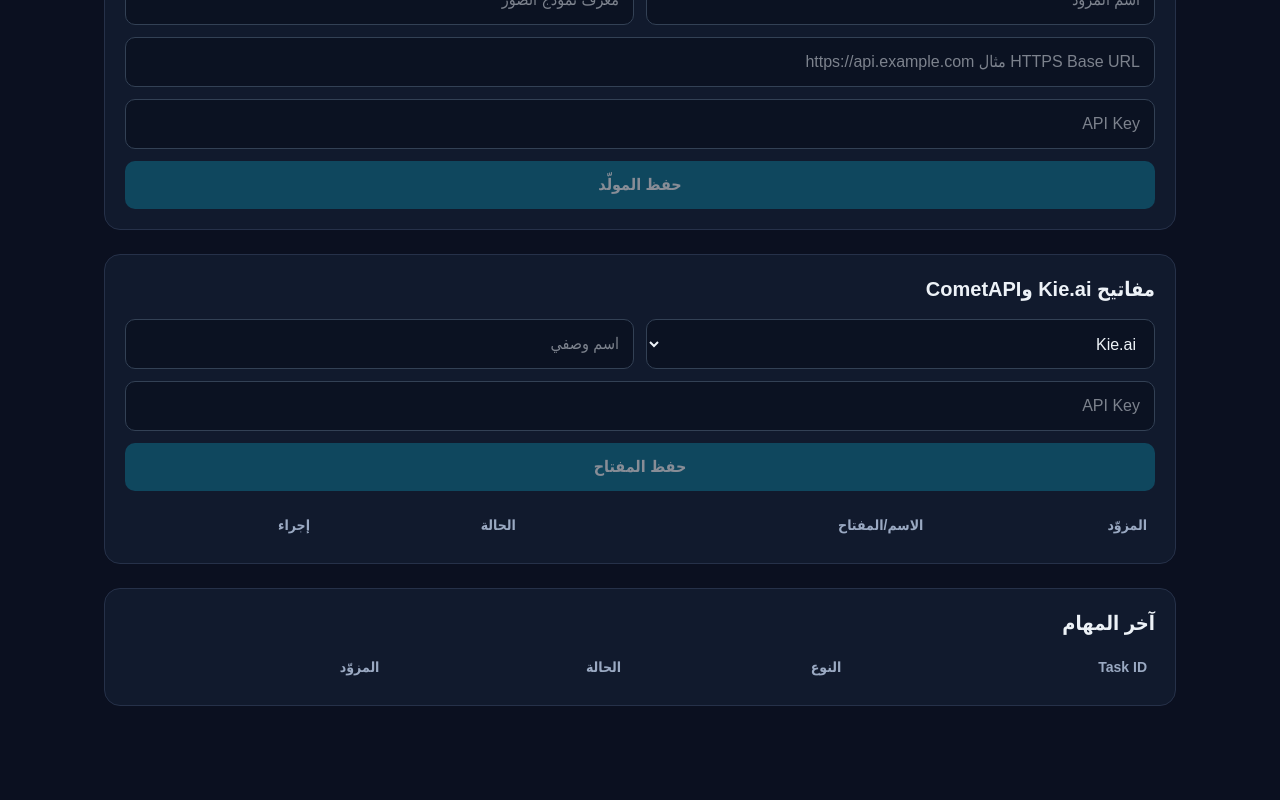
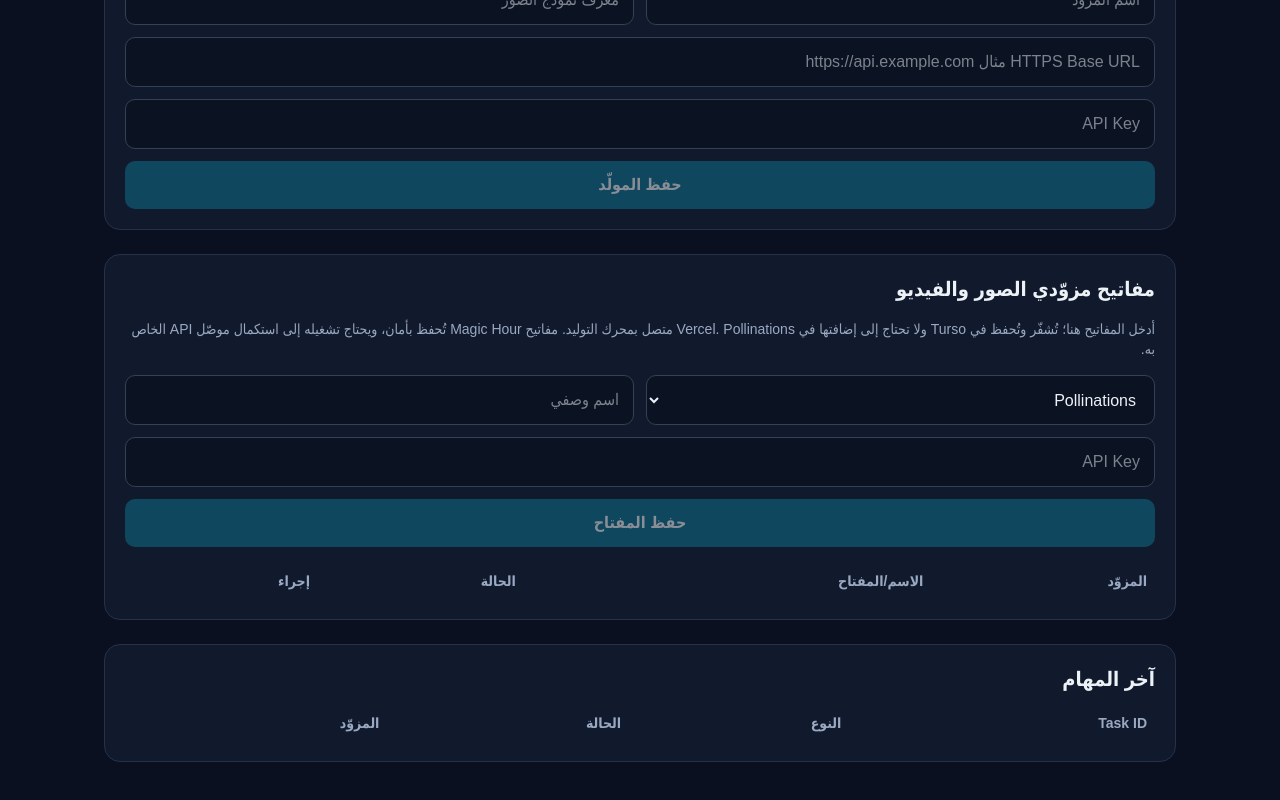
Before and after one commit to malekel7azine-lang/Abouelkhayrat, a Next.js app: page / in a window 1280 px wide. Shown: the part 660-1460 px from the top of the page. Before the commit the page ends 1406 px from the top, so only its background shows below. Built offline with nearby package versions, Linux system fonts and the light colour scheme.

Commit message:
Add in-app API key entry for Pollinations and Magic Hour

```diff
--- a/src/app/admin-panel.tsx
+++ b/src/app/admin-panel.tsx
@@ -5,7 +5,7 @@ type TaskRow={id:string;type:string;status:string;provider:string|null;model:str
 type CustomProvider={id:string;name:string;base_url:string;image_model:string;enabled:boolean;masked:string};
 export default function AdminPanel(){
  const [token,setToken]=useState(""),[keys,setKeys]=useState<KeyRow[]>([]),[tasks,setTasks]=useState<TaskRow[]>([]),[providers,setProviders]=useState<CustomProvider[]>([]);
- const [provider,setProvider]=useState("kie"),[label,setLabel]=useState(""),[secret,setSecret]=useState("");
+ const [provider,setProvider]=useState("pollinations"),[label,setLabel]=useState(""),[secret,setSecret]=useState("");
  const [name,setName]=useState(""),[baseUrl,setBaseUrl]=useState(""),[model,setModel]=useState(""),[apiKey,setApiKey]=useState("");
  const [message,setMessage]=useState(""),[busy,setBusy]=useState(false);
  const headers={"x-admin-token":token,"Content-Type":"application/json"};
@@ -27,7 +27,7 @@ export default function AdminPanel(){
   <section className="panel space-y-4"><div><h2 className="text-xl font-semibold">إدارة المزوّدين ومهام الإنتاج</h2><p className="muted mt-1 text-sm">رمز الإدارة: ADMIN_API_TOKEN أو MCP_AUTH_TOKEN. لا تشاركه.</p></div><div className="flex flex-col gap-2 sm:flex-row"><input className="field min-w-0 flex-1" type="password" placeholder="رمز الإدارة" value={token} onChange={e=>setToken(e.target.value)}/><button className="action" onClick={refresh} disabled={busy}>تحديث البيانات</button></div>{message&&<p className="text-sm text-cyan-200">{message}</p>}</section>
   <section className="panel space-y-4"><h2 className="text-xl font-semibold">إضافة مولّد صور جديد (OpenAI-compatible)</h2><p className="muted text-sm">يدعم واجهة POST /v1/images/generations. يجب أن يكون العنوان HTTPS. تُشفّر المفاتيح داخل Turso.</p><form onSubmit={saveProvider} className="grid gap-3 md:grid-cols-2"><input className="field" placeholder="اسم المزوّد" value={name} onChange={e=>setName(e.target.value)} required/><input className="field" placeholder="معرّف نموذج الصور" value={model} onChange={e=>setModel(e.target.value)} required/><input className="field md:col-span-2" type="url" placeholder="HTTPS Base URL مثال https://api.example.com" value={baseUrl} onChange={e=>setBaseUrl(e.target.value)} required/><input className="field md:col-span-2" type="password" autoComplete="new-password" placeholder="API Key" value={apiKey} onChange={e=>setApiKey(e.target.value)} required/><button className="action md:col-span-2" disabled={busy||!token||!apiKey}>حفظ المولّد</button></form>
   {providers.length>0&&<div className="overflow-x-auto"><table className="w-full text-right text-sm"><thead><tr className="muted border-b border-slate-700"><th className="p-2">المزوّد</th><th className="p-2">النموذج</th><th className="p-2">الحالة</th><th className="p-2">إجراء</th></tr></thead><tbody>{providers.map(p=><tr key={p.id} className="border-b border-slate-800"><td className="p-2">{p.name}<div className="muted text-xs">{p.masked}</div></td><td className="p-2">{p.image_model}</td><td className="p-2">{p.enabled?"مفعّل":"معطّل"}</td><td className="p-2 flex gap-2"><button className="subaction" onClick={()=>providerAction(p.id,"toggle",!p.enabled)}>{p.enabled?"تعطيل":"تفعيل"}</button><button className="subaction danger" onClick={()=>providerAction(p.id,"delete")}>حذف</button></td></tr>)}</tbody></table></div>}</section>
-  <section className="panel space-y-4"><h2 className="text-xl font-semibold">مفاتيح Kie.ai وCometAPI</h2><form onSubmit={addKey} className="grid gap-3 md:grid-cols-2"><select className="field" value={provider} onChange={e=>setProvider(e.target.value)}><option value="kie">Kie.ai</option><option value="cometapi">CometAPI</option></select><input className="field" placeholder="اسم وصفي" value={label} onChange={e=>setLabel(e.target.value)}/><input className="field md:col-span-2" type="password" placeholder="API Key" value={secret} onChange={e=>setSecret(e.target.value)} required/><button className="action md:col-span-2" disabled={busy||!token}>حفظ المفتاح</button></form>
+  <section className="panel space-y-4"><h2 className="text-xl font-semibold">مفاتيح مزوّدي الصور والفيديو</h2><p className="muted text-sm">أدخل المفاتيح هنا؛ تُشفّر وتُحفظ في Turso ولا تحتاج إلى إضافتها في Vercel. Pollinations متصل بمحرك التوليد. مفاتيح Magic Hour تُحفظ بأمان، ويحتاج تشغيله إلى استكمال موصّل API الخاص به.</p><form onSubmit={addKey} className="grid gap-3 md:grid-cols-2"><select className="field" value={provider} onChange={e=>setProvider(e.target.value)}><option value="pollinations">Pollinations</option><option value="kie">Kie.ai</option><option value="cometapi">CometAPI</option><option value="magic_hour">Magic Hour (حفظ المفتاح)</option></select><input className="field" placeholder="اسم وصفي" value={label} onChange={e=>setLabel(e.target.value)}/><input className="field md:col-span-2" type="password" placeholder="API Key" value={secret} onChange={e=>setSecret(e.target.value)} required/><button className="action md:col-span-2" disabled={busy||!token}>حفظ المفتاح</button></form>
   <div className="overflow-x-auto"><table className="w-full text-right text-sm"><thead><tr className="muted"><th className="p-2">المزوّد</th><th className="p-2">الاسم/المفتاح</th><th className="p-2">الحالة</th><th className="p-2">إجراء</th></tr></thead><tbody>{keys.map(k=><tr key={k.id} className="border-t border-slate-800"><td className="p-2">{k.provider}</td><td className="p-2">{k.label}<div className="muted text-xs">{k.masked}</div></td><td className="p-2">{k.status}</td><td className="p-2 flex gap-2"><button className="subaction" onClick={()=>keyAction(k.id,k.status==="active"?"disabled":"active")}>{k.status==="active"?"تعطيل":"تفعيل"}</button>{!k.id.startsWith("env-")&&<button className="subaction danger" onClick={()=>keyAction(k.id,"delete")}>حذف</button>}</td></tr>)}</tbody></table></div></section>
   <section className="panel space-y-3"><h2 className="text-xl font-semibold">آخر المهام</h2><div className="overflow-x-auto"><table className="w-full text-right text-sm"><thead><tr className="muted"><th className="p-2">Task ID</th><th className="p-2">النوع</th><th className="p-2">الحالة</th><th className="p-2">المزوّد</th></tr></thead><tbody>{tasks.map(t=><tr key={t.id} className="border-t border-slate-800"><td className="p-2 font-mono text-xs">{t.id.slice(0,12)}…</td><td className="p-2">{t.type}</td><td className="p-2">{t.status}</td><td className="p-2">{t.provider||"—"}</td></tr>)}</tbody></table></div></section>
  </div>;
```
